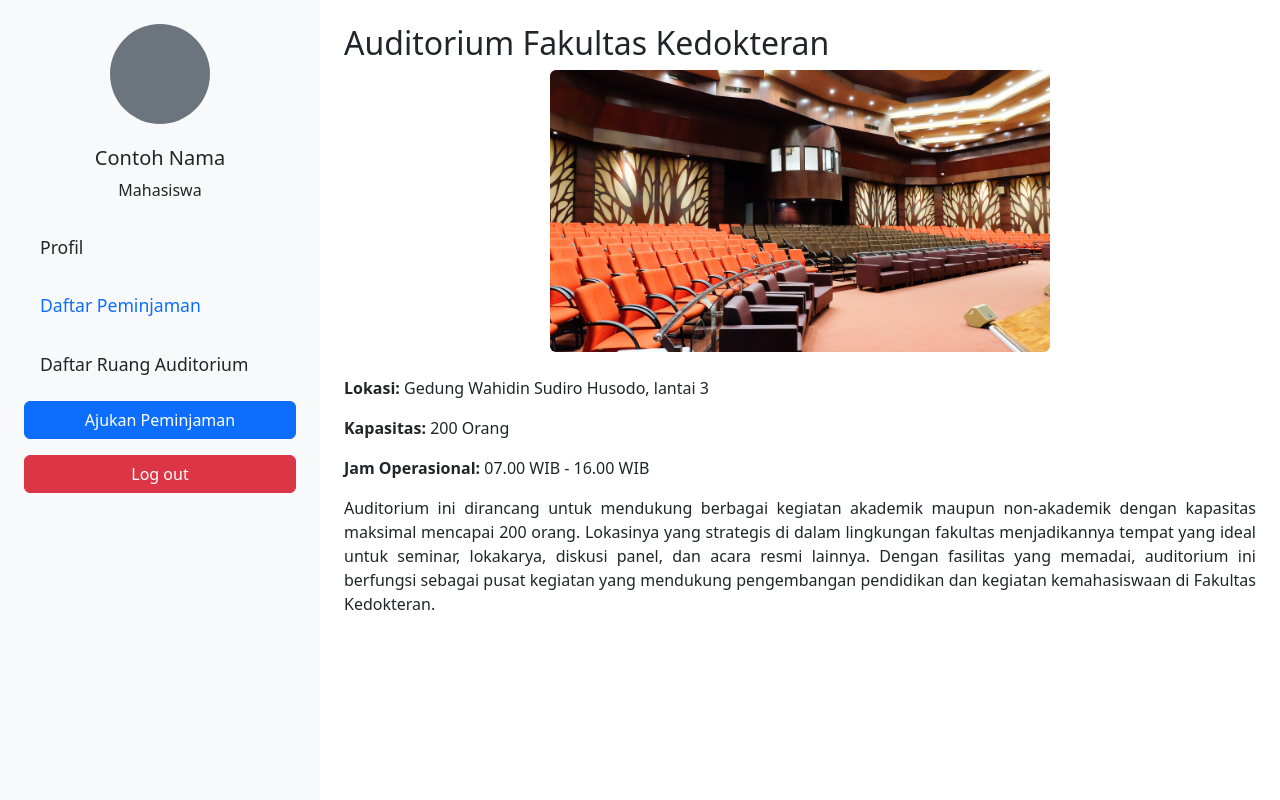
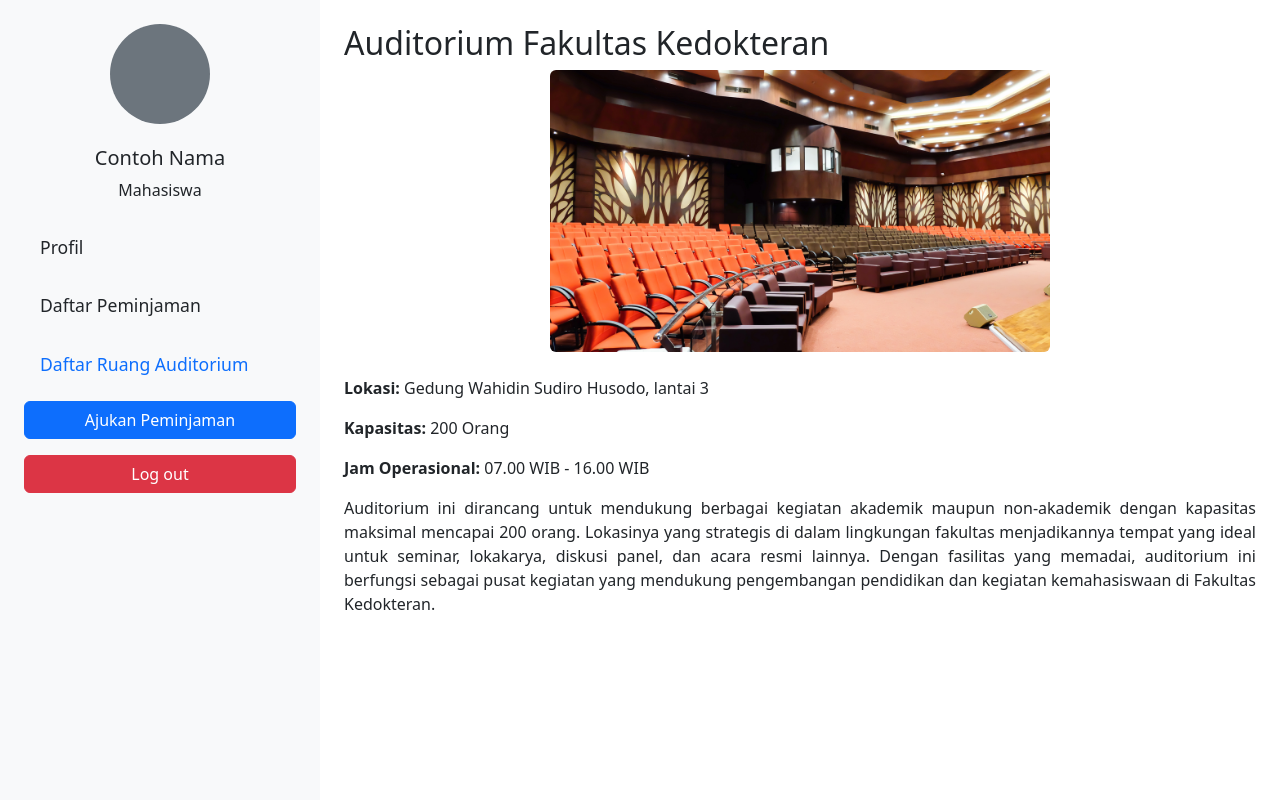
Before and after one commit to Dxdeka9/Project_UAS_Auditorium, a PHP site: page /selengkapnya_FK.php in a window 1280 px wide. Run offline with PHP 8.4, Linux system fonts and the light colour scheme; a user stored in the database is signed in; data comes from the database, SQL or seed files in the repository.

Commit message:
update dashboard user

```diff
--- a/selengkapnya_BTI.php
+++ b/selengkapnya_BTI.php
@@ -43,10 +43,10 @@ $result = $stmt->get_result();
                         <a href="profil.php" class="nav-link text-dark">Profil</a>
                     </li>
                     <li class="nav-item mb-3">
-                        <a href="dashboard.php" class="nav-link active">Daftar Peminjaman</a>
+                        <a href="dashboard.php" class="nav-link text-dark">Daftar Peminjaman</a>
                     </li>
                     <li class="nav-item mb-3">
-                        <a href="daftar_ruang.php" class="nav-link text-dark">Daftar Ruang Auditorium</a>
+                        <a href="daftar_ruang.php" class="nav-link">Daftar Ruang Auditorium</a>
                     </li>
                 </ul>
                 <a href="peminjaman.php" class="btn btn-primary w-100 mt-auto mb-3">Ajukan Peminjaman</a>
--- a/selengkapnya_FISIP.php
+++ b/selengkapnya_FISIP.php
@@ -38,15 +38,15 @@ $result = $stmt->get_result();
                     <h5>Contoh Nama</h5>
                     <p>Mahasiswa</p>
                 </div>
-                <ul class="nav flex-column">
+               <ul class="nav flex-column">
                     <li class="nav-item mb-3">
                         <a href="profil.php" class="nav-link text-dark">Profil</a>
                     </li>
                     <li class="nav-item mb-3">
-                        <a href="dashboard.php" class="nav-link active">Daftar Peminjaman</a>
+                        <a href="dashboard.php" class="nav-link text-dark">Daftar Peminjaman</a>
                     </li>
                     <li class="nav-item mb-3">
-                        <a href="daftar_ruang.php" class="nav-link text-dark">Daftar Ruang Auditorium</a>
+                        <a href="daftar_ruang.php" class="nav-link">Daftar Ruang Auditorium</a>
                     </li>
                 </ul>
                 <a href="peminjaman.php" class="btn btn-primary w-100 mt-auto mb-3">Ajukan Peminjaman</a>
--- a/selengkapnya_FK.php
+++ b/selengkapnya_FK.php
@@ -38,15 +38,15 @@ $result = $stmt->get_result();
                     <h5>Contoh Nama</h5>
                     <p>Mahasiswa</p>
                 </div>
-                <ul class="nav flex-column">
+               <ul class="nav flex-column">
                     <li class="nav-item mb-3">
                         <a href="profil.php" class="nav-link text-dark">Profil</a>
                     </li>
                     <li class="nav-item mb-3">
-                        <a href="dashboard.php" class="nav-link active">Daftar Peminjaman</a>
+                        <a href="dashboard.php" class="nav-link text-dark">Daftar Peminjaman</a>
                     </li>
                     <li class="nav-item mb-3">
-                        <a href="daftar_ruang.php" class="nav-link text-dark">Daftar Ruang Auditorium</a>
+                        <a href="daftar_ruang.php" class="nav-link">Daftar Ruang Auditorium</a>
                     </li>
                 </ul>
                 <a href="peminjaman.php" class="btn btn-primary w-100 mt-auto mb-3">Ajukan Peminjaman</a>
--- a/selengkapnya_FT.php
+++ b/selengkapnya_FT.php
@@ -43,10 +43,10 @@ $result = $stmt->get_result();
                         <a href="profil.php" class="nav-link text-dark">Profil</a>
                     </li>
                     <li class="nav-item mb-3">
-                        <a href="dashboard.php" class="nav-link active">Daftar Peminjaman</a>
+                        <a href="dashboard.php" class="nav-link text-dark">Daftar Peminjaman</a>
                     </li>
                     <li class="nav-item mb-3">
-                        <a href="daftar_ruang.php" class="nav-link text-dark">Daftar Ruang Auditorium</a>
+                        <a href="daftar_ruang.php" class="nav-link">Daftar Ruang Auditorium</a>
                     </li>
                 </ul>
                 <a href="peminjaman.php" class="btn btn-primary w-100 mt-auto mb-3">Ajukan Peminjaman</a>
--- a/selengkapnya_MERCE.php
+++ b/selengkapnya_MERCE.php
@@ -43,10 +43,10 @@ $result = $stmt->get_result();
                         <a href="profil.php" class="nav-link text-dark">Profil</a>
                     </li>
                     <li class="nav-item mb-3">
-                        <a href="dashboard.php" class="nav-link active">Daftar Peminjaman</a>
+                        <a href="dashboard.php" class="nav-link text-dark">Daftar Peminjaman</a>
                     </li>
                     <li class="nav-item mb-3">
-                        <a href="daftar_ruang.php" class="nav-link text-dark">Daftar Ruang Auditorium</a>
+                        <a href="daftar_ruang.php" class="nav-link">Daftar Ruang Auditorium</a>
                     </li>
                 </ul>
                 <a href="peminjaman.php" class="btn btn-primary w-100 mt-auto mb-3">Ajukan Peminjaman</a>
```
